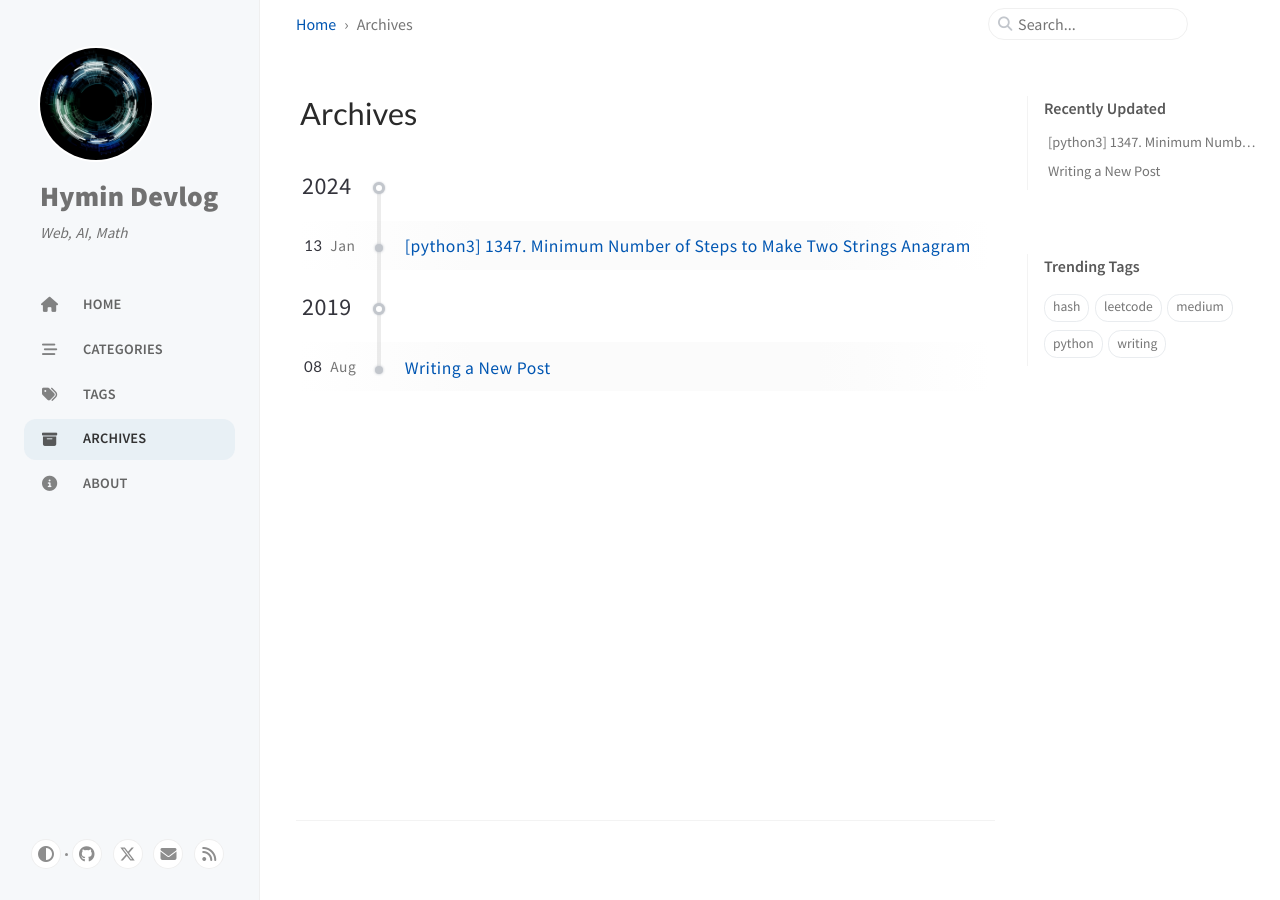
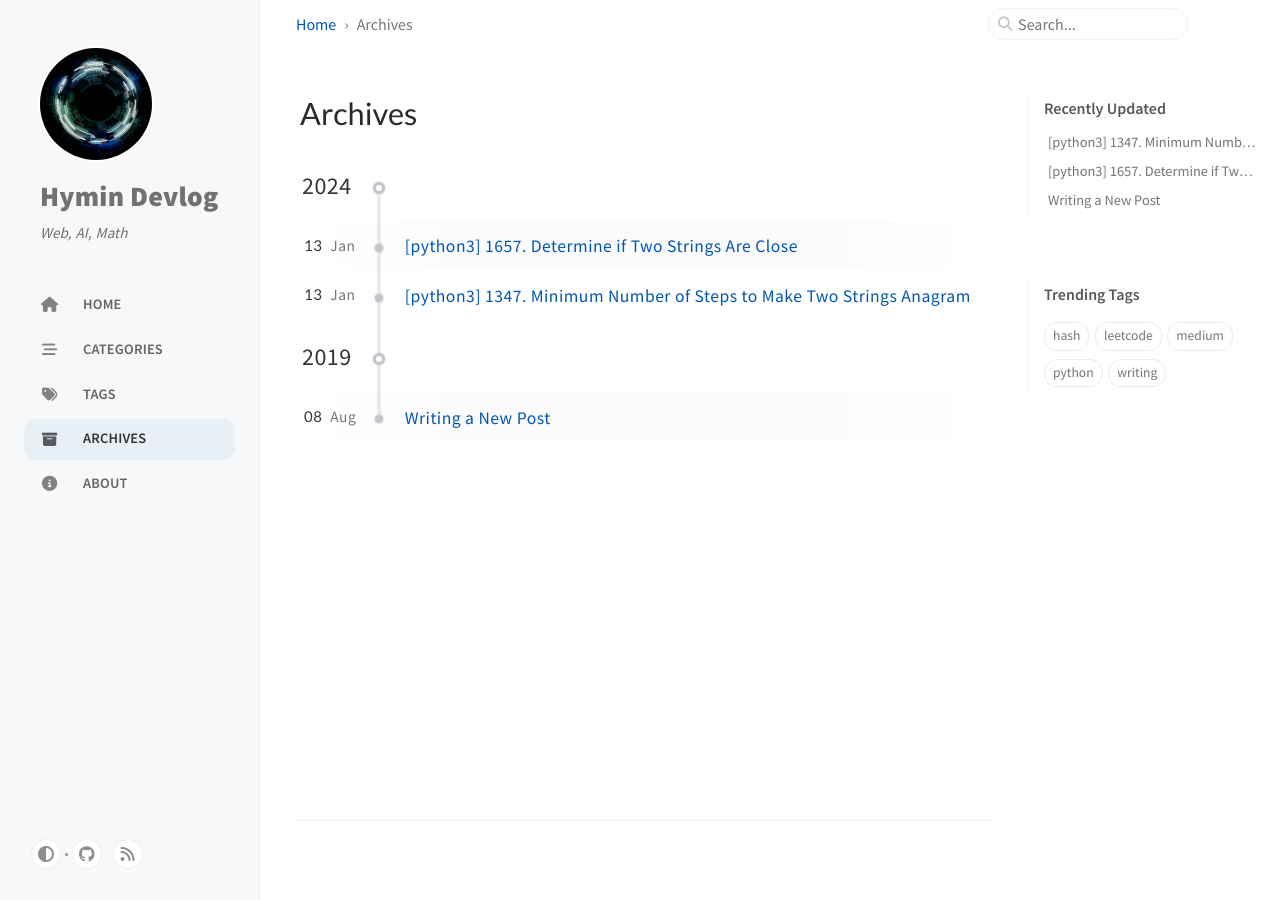
Before and after one commit to egogit/egogit.github.io, a Jekyll site: the page built from _tabs/archives.md, in a window 1280 px wide. Built offline with Jekyll 4.4.1, drawn with Linux system fonts in a browser that asks for light colours; cached includes are drawn as plain includes; a script that is not in the unit is left out; comment, search, counter and statistics services are not loaded; part of the change alters nothing that is shown.

Commit message:
post: add dailyLeetcode 240114

````diff
--- a/_includes/sidebar.html
+++ b/_includes/sidebar.html
@@ -55,14 +55,9 @@
 
     {% for entry in site.data.contact %}
       {% case entry.type %}
-        {% when 'github', 'twitter' %}
+        {% when 'github' %}
           {%- capture url -%}
             https://{{ entry.type }}.com/{{ site[entry.type].username }}
-          {%- endcapture -%}
-        {% when 'email' %}
-          {% assign email = site.social.email | split: '@' %}
-          {%- capture url -%}
-            javascript:location.href = 'mailto:' + ['{{ email[0] }}','{{ email[1] }}'].join('@')
           {%- endcapture -%}
         {% when 'rss' %}
           {% assign url = '/feed.xml' | relative_url %}
--- /dev/null
+++ b/_posts/2024-01-14-leetcode1657_Python.md
@@ -0,0 +1,146 @@
+---
+title: "[python3] 1657. Determine if Two Strings Are Close"
+author: egogit
+date: '2024-01-13 14:10:00 +0900'
+categories:
+- Algorithm
+- LeetCode
+tags:
+- python
+- leetcode
+- medium
+- hash
+---
+
+**풀이 일자: 24.01.14**
+
+**난이도: \[Medium\]**
+
+**분류: \[Hash/String/Sorting/Counting\]**
+
+![thumbnail](/assets/img/thumbnail/dailycode.jpg){:  width:"100px " height:"100px" style:"alignCenter" }
+
+<br/><br/><br/>
+## Problem
+
+Two strings are considered close if you can attain one from the other using the following operations:
+Operation 1: Swap any two existing characters.
+For example, abcde -> aecdb
+Operation 2: Transform every occurrence of one existing character into another existing character, and do the same with the other character.
+For example, aacabb -> bbcbaa (all a's turn into b's, and all b's turn into a's)
+You can use the operations on either string as many times as necessary.
+Given two strings, word1 and word2, return true if word1 and word2 are close, and false otherwise.
+<br/>
+
+해당 문제는 이전의 anagram에서 더 나아가 존재하는 문자 2개를 서로를 원하는 만큼 바꾸어 string2를 만들 수 있는지 물어보는 문제이다. 즉 문자의 순서 뿐만 아니라 갯수까지도 고려하여 string1에서 string2로 만들 수 있는지에 대한 문제라고 해석이 가능하다.
+
+<br/><br/><br/>
+## Solution
+
+**1\. 먼저 Operation은 문자의 순서를 바꾸는 연산이기에 고려해야 하는 점은 우선 string1과 string2에 존재하는 문자의 종류가 같아야 한다.**
+
+→ 이를 위해 일단 string1과 string2에 들어있는 문자의 종류와 갯수를 for문을 이용해 count해야 하며 만약 string1과 string2에서 나오는 문자의 종류가 다르다면 False를 리턴해아한다.
+
+**2\. 두번째 Operation은 존재하는 2개의 알파벳의 등장횟수를 서로 바꾸는 연산이다.**
+
+→ 즉 각 문자의 등장횟수의 순서 자체는 중요하지 않고 등장 횟수의 카운트가 string1과 string2가 같은지가 중요하다.
+<br/>
+예를 들어 aacabb와 bbcbaa가 있다고 하면 각각을 dictionary 형태로 작성한다면 {'a':3, 'b':2, 'c':1} 와 {'a':2, 'b':3, 'c':1}이며 각 단어의 문자의 종류도 같으며 각단어의 등장 횟수도 1,2,3번으로 모두 같기 때문에 이 예시에서는 True를 리턴하는 것이 적합하다.
+
+
+```python
+class Solution:
+    def closeStrings(self, word1: str, word2: str) -> bool:
+        ch1 = [0]*26;
+        ch2 = [0]*26;
+
+        if len(word1) != len(word2):
+            return False;
+
+        for i in range(len(word1)):
+            w1 = ord(word1[i]) - ord('a');
+            w2 = ord(word2[i]) - ord('a');
+
+            ch1[w1] += 1;
+            ch2[w2] += 1;
+
+        k = 0;
+        for i in range(26):
+            if ch1[i] + ch2[i] == 0:
+                continue;
+            elif ch1[i] == ch2[i]:
+                continue;
+            else:
+                if ch1[i] == 0 or ch2[i] == 0:
+                    return False;
+                else:
+                    ch1[k] = ch1[i];
+                    ch2[k] = ch2[i];
+                    k += 1;
+        ch1 = sorted(ch1[:k]);
+        ch2 = sorted(ch2[:k]);
+
+        for i in range(k):
+            if ch1[i] != ch2[i]:
+                return False;
+
+        return True;
+```
+**Time Complexity:  O(NlogN)**
+
+1중 for문을 사용했지만 sorted함수 자체는 병합정렬과 비슷한 방식으로 동작하는 내장함수로 NLogN의 시간복잡도를 보장한다.
+
+**Space Complexity: O(N)**
+
+문자를 count하기 위한 배열 사용으로 N정도의 공간복잡도이다.
+
+<br/><br/><br/>
+## Other's Solution
+
+**1\. 내 Solution은 다른 사람의 풀이와는 같았지만 중간에 불필요한 부분이 존재한다.**
+
+→ 내 풀이에는 등장 횟수가 같지않은 단어의 등장횟수만을 앞에서부터 저장하여 sort하고 비교하는 방식을 사용했지만 사실상 배열의 크기가 최대 26인 만큼 이렇게 general하게 작성하는 것은 낭비이다. 그래서 그냥 문자의 종류가 같은지만 확인하고 등장 횟수에 대해서 배열의 모든 원소를 순회하는 방식으로 바꾸었다.
+
+
+```python
+class Solution:
+    def closeStrings(self, word1: str, word2: str) -> bool:
+        ch1 = [0]*26;
+        ch2 = [0]*26;
+
+        if len(word1) != len(word2):
+            return False;
+
+        for i in range(len(word1)):
+            w1 = ord(word1[i]) - ord('a');
+            w2 = ord(word2[i]) - ord('a');
+
+            ch1[w1] += 1;
+            ch2[w2] += 1;
+
+        k = 0;
+        for i in range(26):
+            if (ch1[i] == 0 and ch2[i] > 0) or (ch1[i] > 0 and ch2[i] == 0):
+                return False;
+
+        ch1.sort();
+        ch2.sort();
+
+        for i in range(26):
+            if ch1[i] != ch2[i]:
+                return False;
+
+        return True;
+```
+**Time Complexity:  O(NlogN)**
+
+1중 for문을 사용했지만 sorted함수 자체는 병합정렬과 비슷한 방식으로 동작하는 내장함수로 NLogN의 시간복잡도를 보장한다. 결국에는 여기에서도 sort를 사용했기 때문에 NLogN의 시간복잡도를 가진다.
+
+**Space Complexity: O(N)**
+
+문자를 count하기 위한 배열 사용으로 N정도의 공간복잡도이다. 결국에는 중간 일반화과정을 모두 없앴기 때문에 결과적으로 같다.
+
+<br/><br/><br/>
+## Problem Link
+
+ [LeetCode - 1657. Determine if Two Strings Are Close](https://leetcode.com/problems/determine-if-two-strings-are-close/description/)
````
Also changed, not shown: _posts/2024-01-13-leetcode1347_Python.md (renamed from _posts/2024-01-13-leetcode1347(Python).md).
